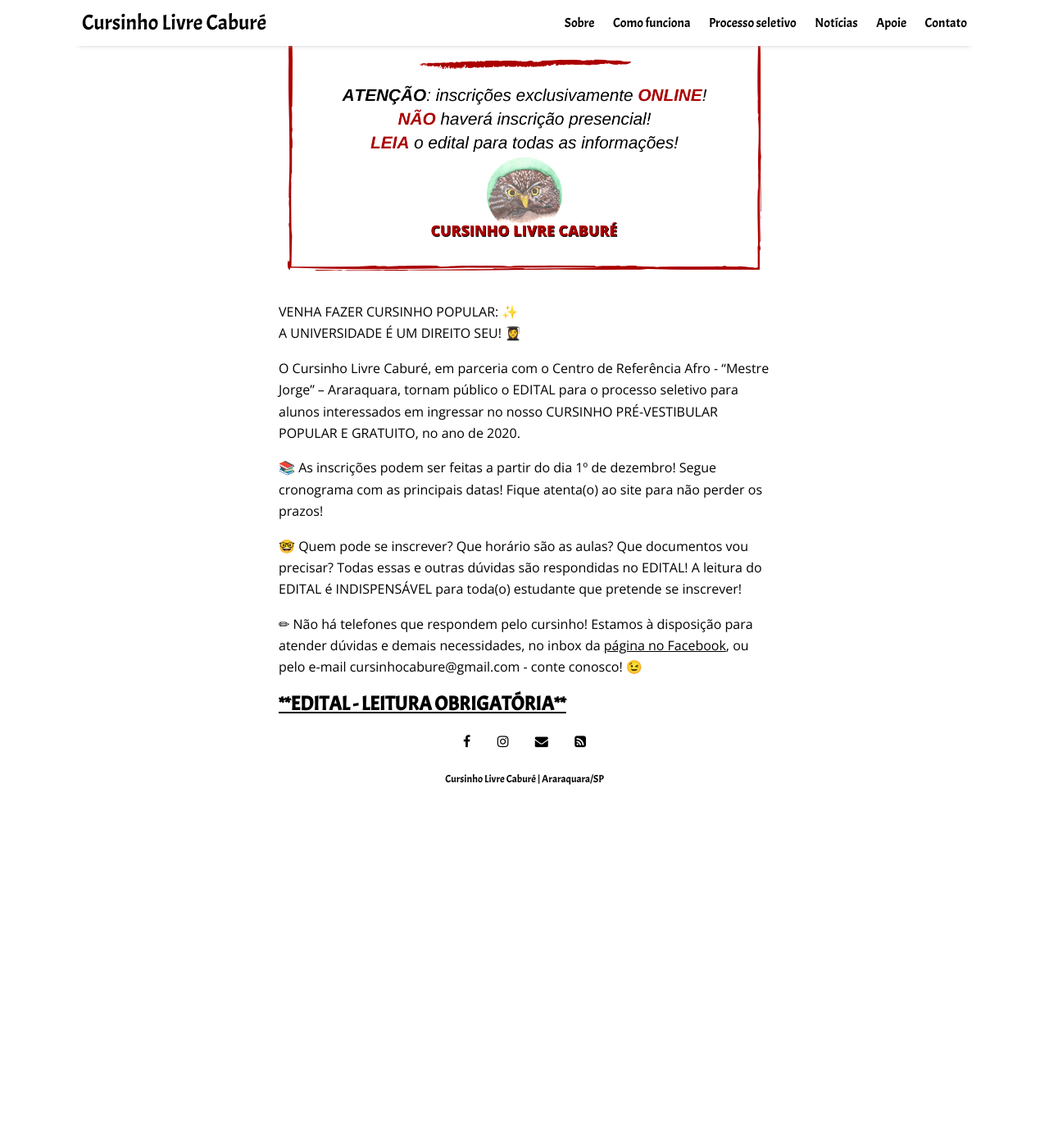
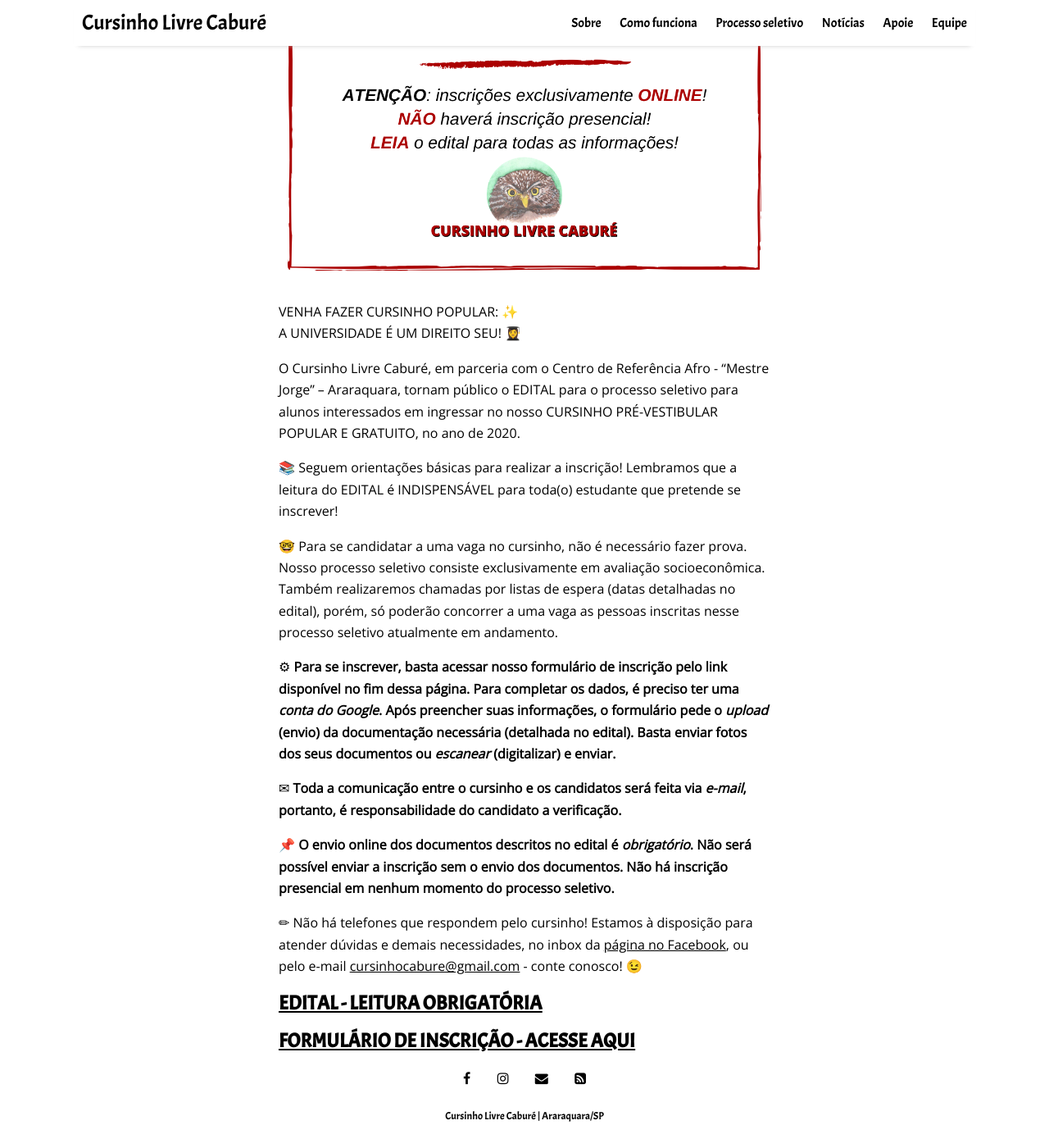
Before and after one commit to pedrinhovegan/cursinhocabure, a Jekyll site: the page built from pages/processoseletivo.md, in a window 1280 px wide and 1400 px high, scrolled down 404 px. Shown: the whole window at 82% size. Built offline with Jekyll 4.4.1, drawn with Linux system fonts in a browser that asks for light colours; nearby versions of some CDN libraries; before the commit the page ends 1393 px from its top, so only the background shows below that.

Commit message:
processo 2020

```diff
--- a/index.markdown
+++ b/index.markdown
@@ -10,6 +10,9 @@ title: Home
         <div class="img" class="container">
             <div class="item"><img src="{{ site.github.url }}/assets/img/LOGOSITE.png" alt="Cursinho Livre Caburé"></div>
         </div>
+	   <div class="img" class="container">
+            <div class="item"><a href="{{ site.github.url }}/pages/processoseletivo.html"><img src="{{ site.github.url }}/assets/img/PS2020Anuncio.png" alt="Processo Seletivo 2020" width="380px"></a></div>
+        </div>
   </div>
 
 </body>
--- a/pages/processoseletivo.md
+++ b/pages/processoseletivo.md
@@ -10,10 +10,18 @@ A UNIVERSIDADE É UM DIREITO SEU! 👩‍🎓
 
 O Cursinho Livre Caburé, em parceria com o Centro de Referência Afro - “Mestre Jorge” – Araraquara, tornam público o EDITAL para o processo seletivo para alunos interessados em ingressar no nosso CURSINHO PRÉ-VESTIBULAR POPULAR E GRATUITO, no ano de 2020.
 
-📚 As inscrições podem ser feitas a partir do dia 1º de dezembro! Segue cronograma com as principais datas! Fique atenta(o) ao site para não perder os prazos!
+📚 Seguem orientações básicas para realizar a inscrição! Lembramos que a leitura do EDITAL é INDISPENSÁVEL para toda(o) estudante que pretende se inscrever!
 
-🤓 Quem pode se inscrever? Que horário são as aulas? Que documentos vou precisar? Todas essas e outras dúvidas são respondidas no EDITAL! A leitura do EDITAL é INDISPENSÁVEL para toda(o) estudante que pretende se inscrever!
+🤓 Para se candidatar a uma vaga no cursinho, não é necessário fazer prova. Nosso processo seletivo consiste exclusivamente em avaliação socioeconômica. Também realizaremos chamadas por listas de espera (datas detalhadas no edital), porém, só poderão concorrer a uma vaga as pessoas inscritas nesse processo seletivo atualmente em andamento.
 
-✏ Não há telefones que respondem pelo cursinho! Estamos à disposição para atender dúvidas e demais necessidades, no inbox da <a href="https://www.facebook.com/cursinhocabure">página no Facebook</a>, ou pelo e-mail cursinhocabure@gmail.com - conte conosco! 😉
+⚙ **Para se inscrever, basta acessar nosso formulário de inscrição pelo link disponível no fim dessa página. Para completar os dados, é preciso ter uma *conta do Google*. Após preencher suas informações, o formulário pede o *upload* (envio) da documentação necessária (detalhada no edital). Basta enviar fotos dos seus documentos ou *escanear* (digitalizar) e enviar.**
 
-## [<u>**EDITAL - LEITURA OBRIGATÓRIA**</u>](https://ia601506.us.archive.org/30/items/edital2020/EDITAL%202020.pdf)
+✉ **Toda a comunicação entre o cursinho e os candidatos será feita via *e-mail*, portanto, é responsabilidade do candidato a verificação.**
+
+📌 **O envio online dos documentos descritos no edital é *obrigatório*. Não será possível enviar a inscrição sem o envio dos documentos. Não há inscrição presencial em nenhum momento do processo seletivo.**
+
+✏ Não há telefones que respondem pelo cursinho! Estamos à disposição para atender dúvidas e demais necessidades, no inbox da <a href="https://www.facebook.com/cursinhocabure">página no Facebook</a>, ou pelo e-mail <a href="mailto:cursinhocabure@gmail.com">cursinhocabure@gmail.com</a> - conte conosco! 😉
+
+## <a href="https://ia601506.us.archive.org/30/items/edital2020/EDITAL%202020.pdf"><u><b>EDITAL - LEITURA OBRIGATÓRIA</b></u></a>
+
+## <a href="https://docs.google.com/forms/d/e/1FAIpQLSffSukusPnN6LUeusPr2TvwR7cuDGOK4-9R-b56rvzih5la3g/viewform"><u><b>FORMULÁRIO DE INSCRIÇÃO - ACESSE AQUI</b></u></a>
```
Also changed, not shown: _data/settings.yml (+4 -4 lines), _layouts/home.html (+0 -11 lines), pages/construindo.md (added, +6 -0 lines), assets/img/PS2020Anuncio.png (added), assets/img/arctic-1.jpg (deleted), assets/img/arctic-2.jpg (deleted), assets/img/arctic-4.jpg (deleted), assets/img/arctic-5.jpg (deleted), assets/img/city-1.jpg (deleted), assets/img/city-2.jpg (deleted), assets/img/city-3.jpg (deleted), assets/img/cuba-1.jpg (deleted), assets/img/cuba-3.jpg (deleted), assets/img/cuba-4.jpg (deleted), 2 more files, 1 other file.
